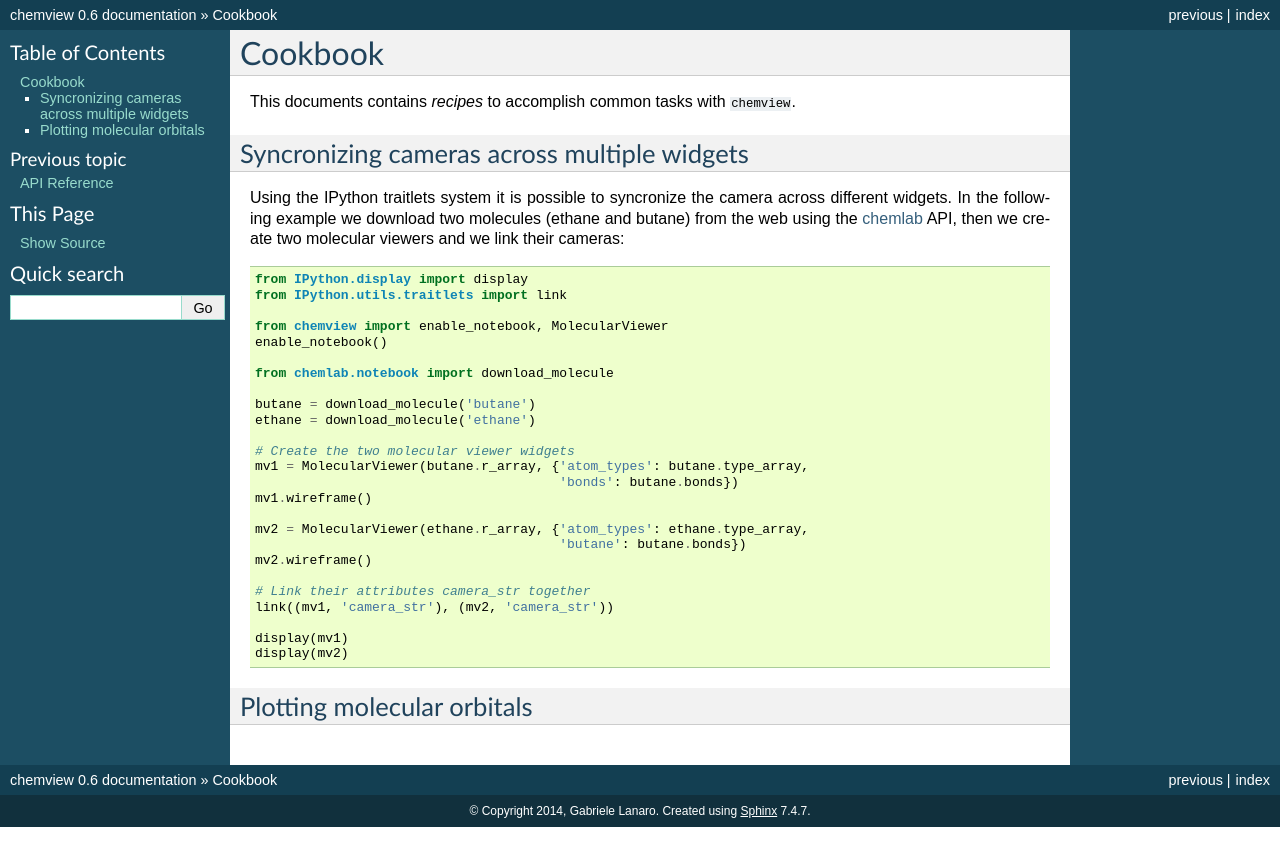
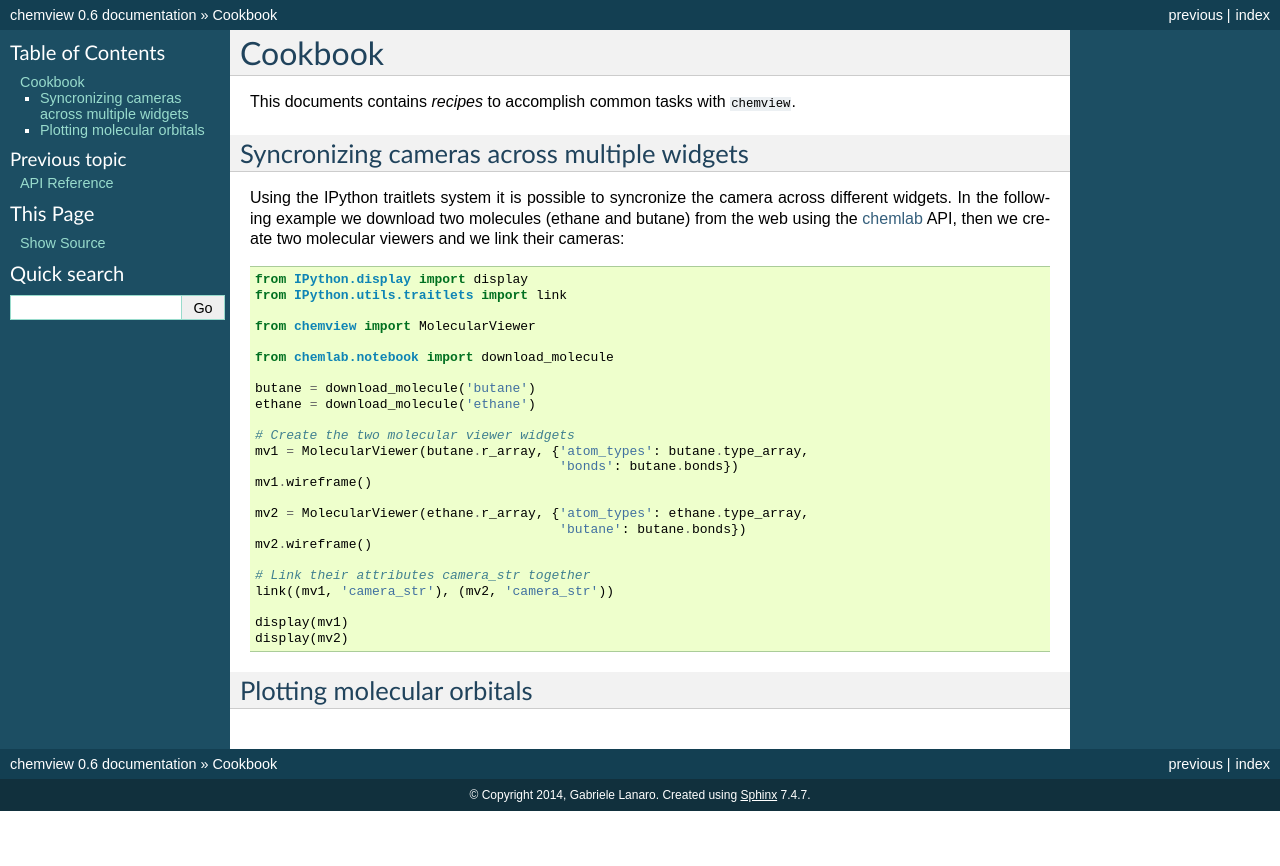
Before and after one commit to gabrielelanaro/chemview, a Sphinx documentation site: the page built from docs/source/cookbook.rst, in a window 1280 px wide. Shown: the top 866 px of the page. Built offline with Sphinx 7.4.7, drawn with Linux system fonts in a browser that asks for light colours.

Commit message:
Removed enable_notebook from docs

```diff
--- a/docs/source/TestNotebook.rst
+++ b/docs/source/TestNotebook.rst
@@ -2,7 +2,6 @@
 .. code:: python
 
     import chemview
-    chemview.enable_notebook()
     from chemview import RepresentationViewer
     from IPython.display import display
     import numpy as np
--- a/docs/source/cookbook.rst
+++ b/docs/source/cookbook.rst
@@ -15,8 +15,7 @@ web using the chemlab_ API, then we create two molecular viewers and we link the
     from IPython.display import display
     from IPython.utils.traitlets import link
 
-    from chemview import enable_notebook, MolecularViewer
-    enable_notebook()
+    from chemview import MolecularViewer
 
     from chemlab.notebook import download_molecule
 
--- a/docs/source/interactivity.rst
+++ b/docs/source/interactivity.rst
@@ -6,8 +6,7 @@ In this section we'll see how to update the molecular viewer. We'll start by cre
 .. code:: python
 
     import numpy as np
-    from chemview import MolecularViewer, enable_notebook
-    enable_notebook()
+    from chemview import MolecularViewer
 
     # Draw a water molecule
     mv = MolecularViewer(np.array([[0.0, 0.0, 0.0], [1.0, 0.0, 0.0], [0.0, 1.0, 0.0]]),
--- a/docs/source/notebooks/QuickStart.rst
+++ b/docs/source/notebooks/QuickStart.rst
@@ -4,8 +4,7 @@ cell:
 
 .. code:: python
 
-    from chemview import enable_notebook, MolecularViewer
-    enable_notebook()
+    from chemview import MolecularViewer
 
 
 The function enable\_notebook will load the necessary files to display
```
Also changed, not shown: 1 other file.
